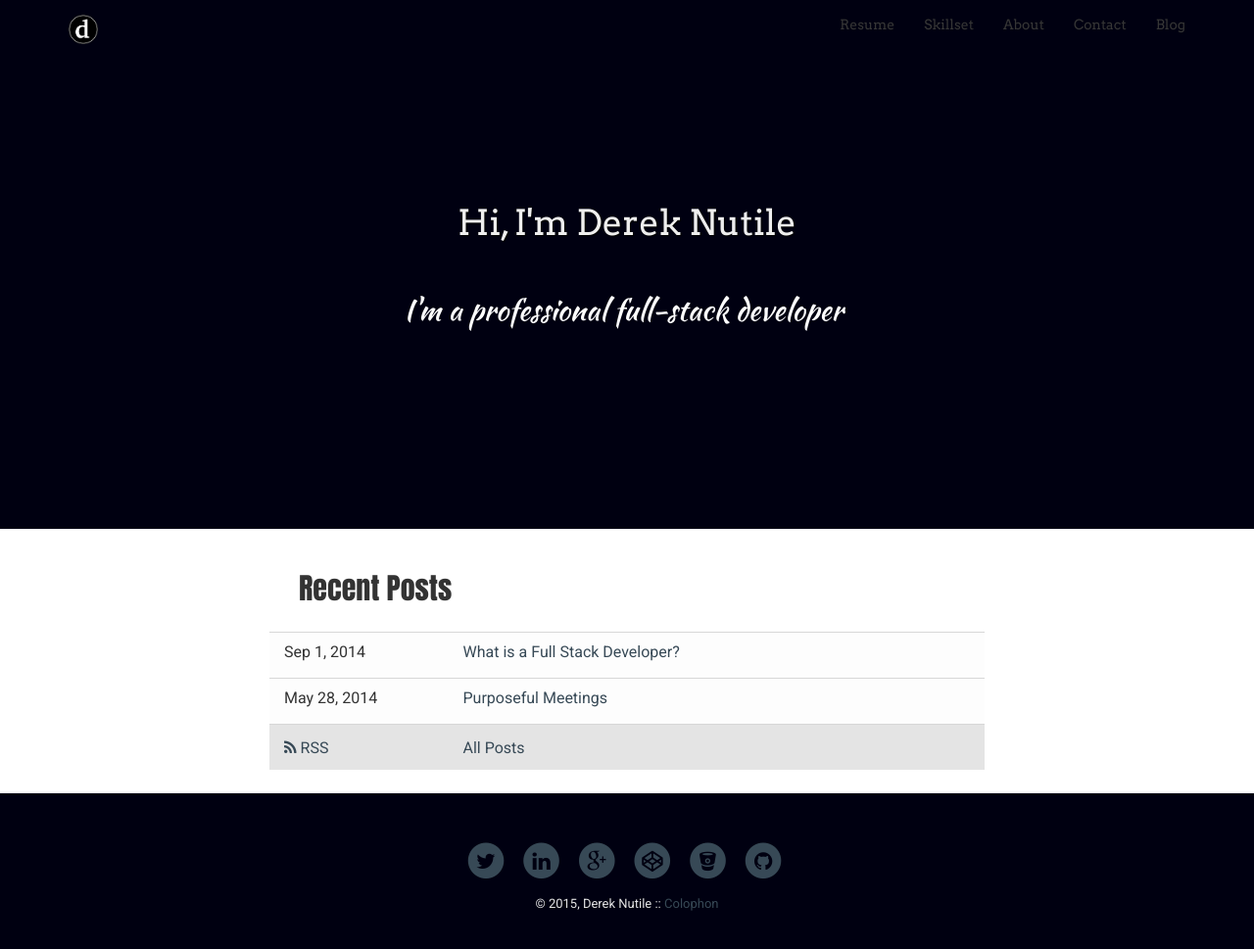
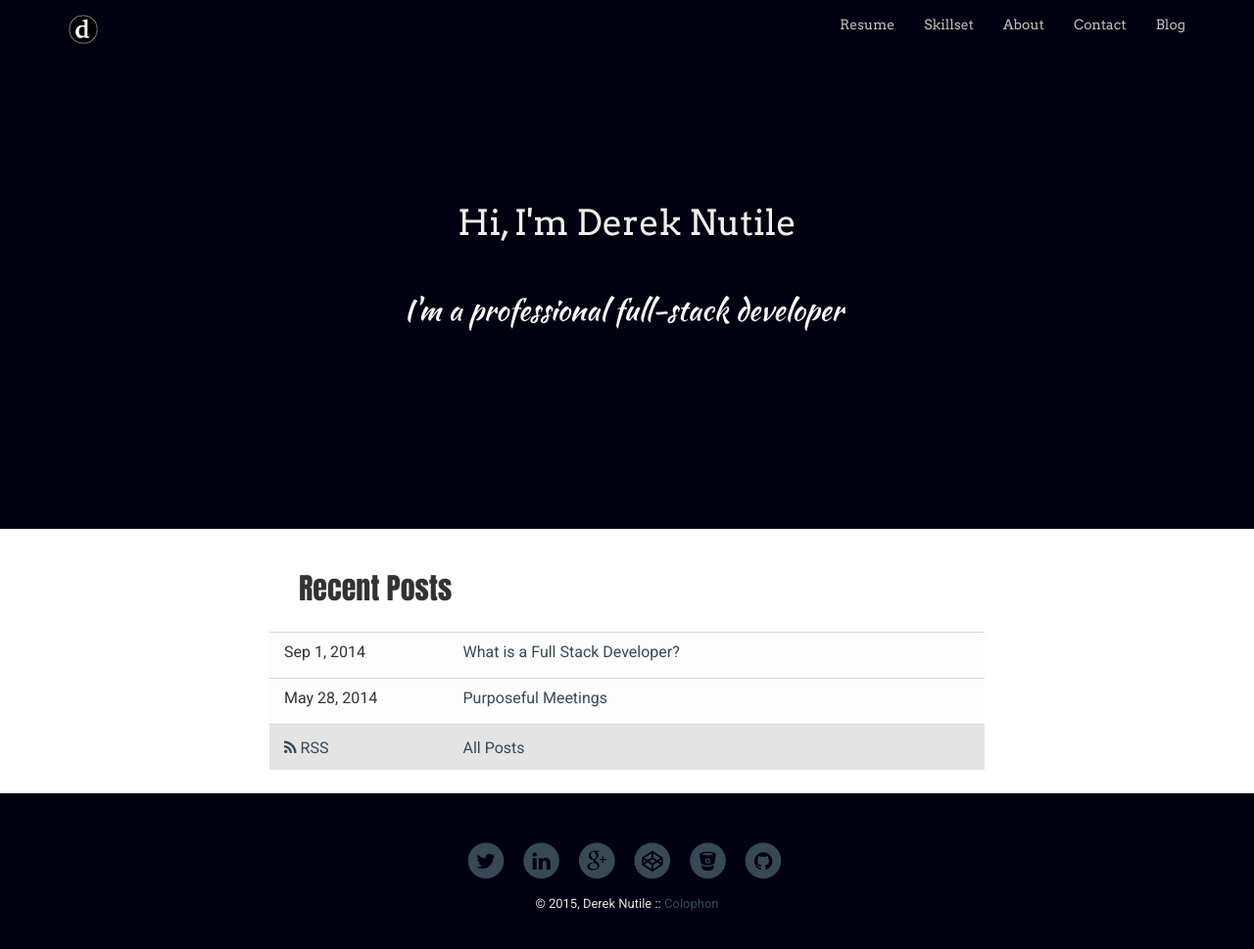
Before and after one commit to dereknutile/dereknutile.github.io, a Jekyll site: the page built from index.html, in a window 1280 px wide and 981 px high. Shown: the top 969 px of the window at 98% size. Built offline with Jekyll 4.4.1, drawn with Linux system fonts in a browser that asks for light colours.

Commit message:
Fixes nav link color.

```diff
--- a/assets/css/main.scss
+++ b/assets/css/main.scss
@@ -219,7 +219,7 @@ $page-section-lg-height: $page-section-height * 3;
 }
 
 .navbar-default .navbar-nav>li>a {
-  color: lighten( $colorPrimary, 8% );
+  color: darken( $colorLight, 25% );
 }
 
 .navbar-default .navbar-nav>li>a:hover {
```
